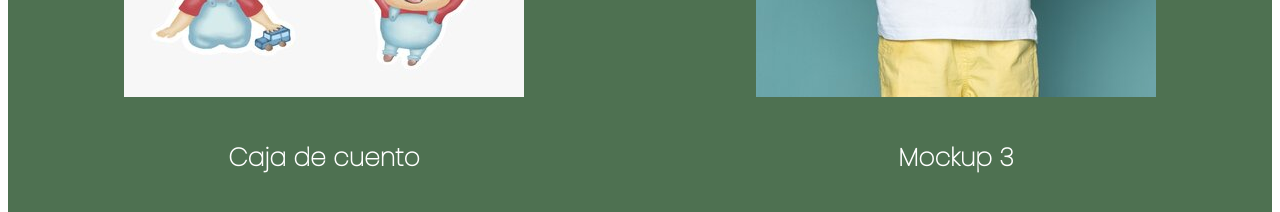
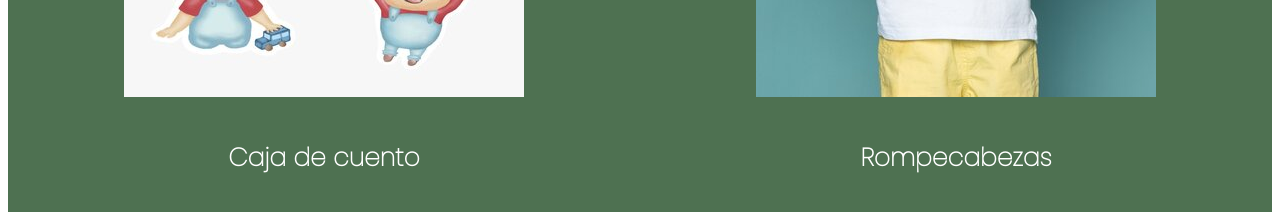
Before and after one commit to keviner99/DingoDogo, a plain HTML site: page novedades.html in a window 1280 px wide. Shown: the part 1520-1732 px from the top of the page. Drawn offline with Linux system fonts and the light colour scheme.

Commit message:
add rompecabezas

```diff
--- a/novedades.html
+++ b/novedades.html
@@ -73,7 +73,7 @@
                     <img class="imagenes" src="images/mockup2.jpg" alt="Imagen de niño con polo de Dingo y Dogo">
                 </div>
                 <div class="products">
-                    <h3 class="productos">Mockup 3</h3>
+                    <h3 class="productos"><a src="https://im-a-puzzle.com/share/1fe79cc5e96dac4">Rompecabezas</a></h3>
                     <img class="imagenes" src="images/mockup3.jpg" alt="Imagen de rompecabezas de Dingo y Dogo">
                 </div>
                 <div class="products">
```
